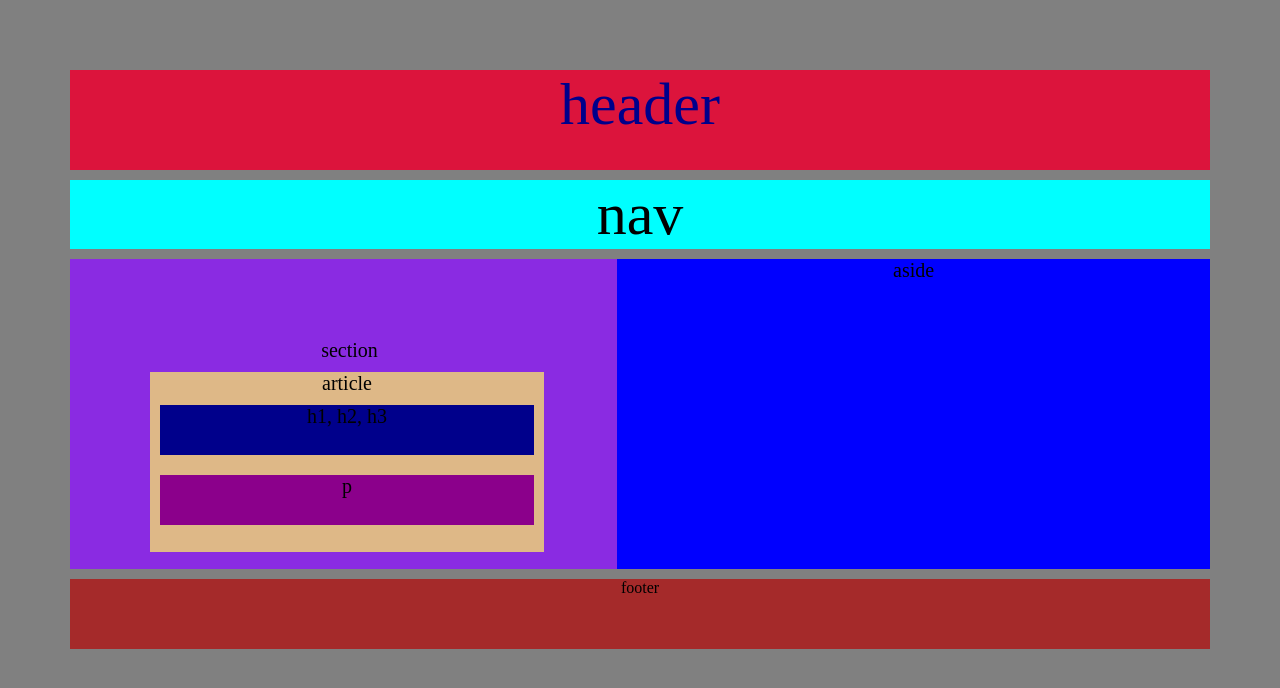
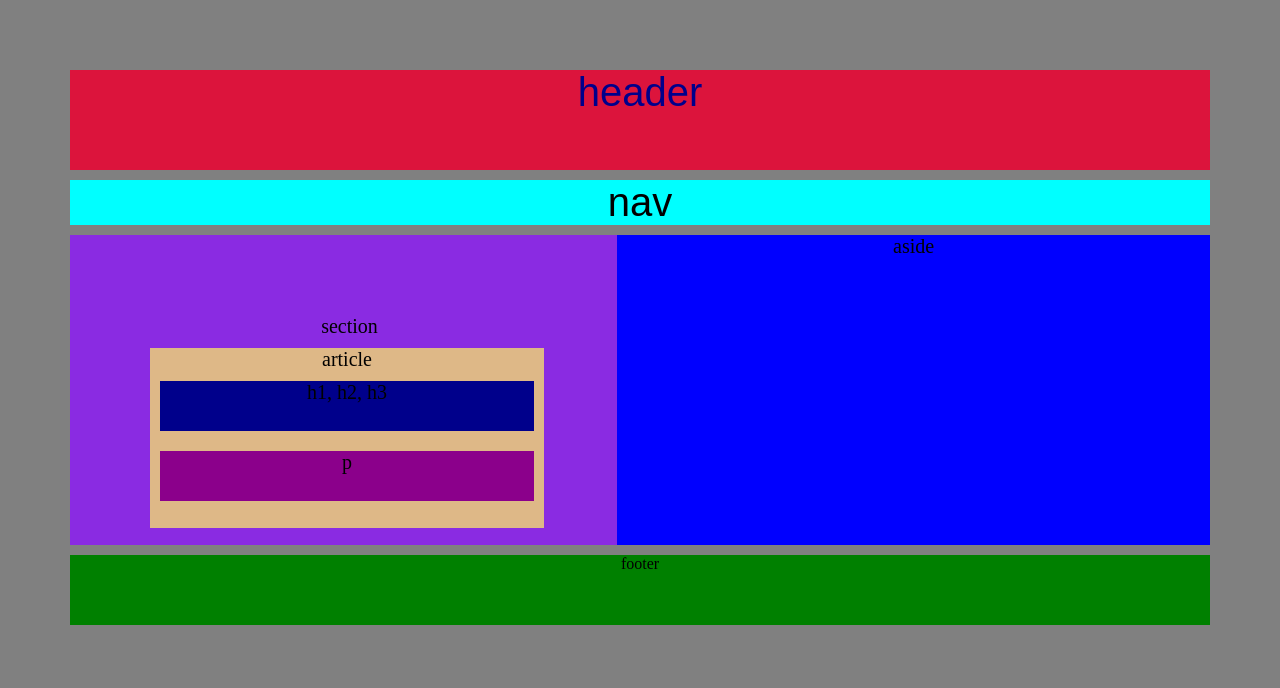
Before and after one commit to cc1git/HW-Wireframe, a plain HTML site: page index.html in a window 1280 px wide. Drawn offline with Linux system fonts and the light colour scheme.

Commit message:
changes in fond style and fond size

```diff
--- a/style.css
+++ b/style.css
@@ -8,23 +8,25 @@ body {
 #header {
     background-color: crimson;
     height: 100px;
-    font-size: 60px;
+    font-size: 40px;
     color: darkblue;
     margin-bottom: 10px;
     text-align: center;
     width:100% ;
+    font-family: Arial, Helvetica, sans-serif;
 }
 
 
 nav {
     background-color: aqua;
     height: 150;
-    font-size: 60px;
+    font-size: 40px;
     color: #000;
     text-align: center;
     margin-bottom: 0px;
     padding: 0px;
     width: 100%;
+    font-family: Arial, Helvetica, sans-serif;
 }
 
 section {
@@ -88,7 +90,7 @@ aside {
 
 footer {
     clear: both;
-    background-color: brown;
+    background-color: green;
     height: 70px;
     text-align: center;
 
```
